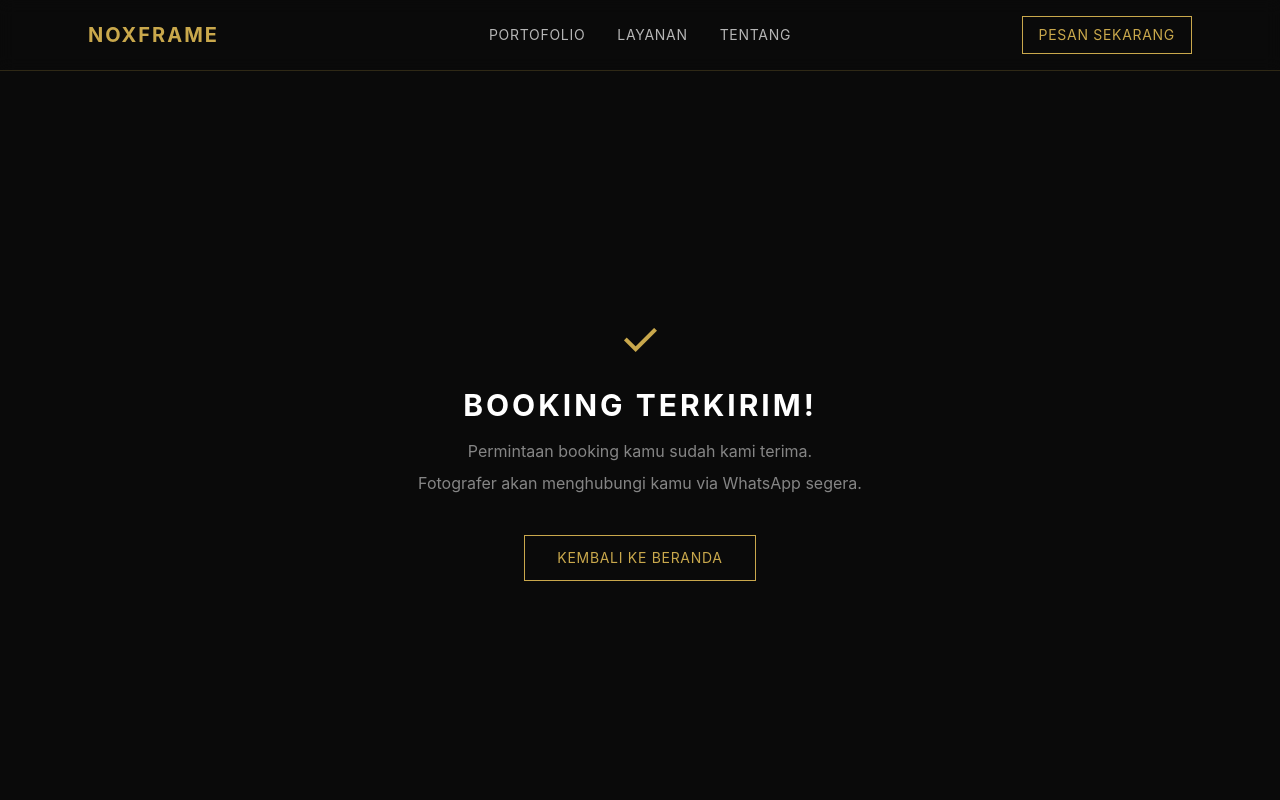
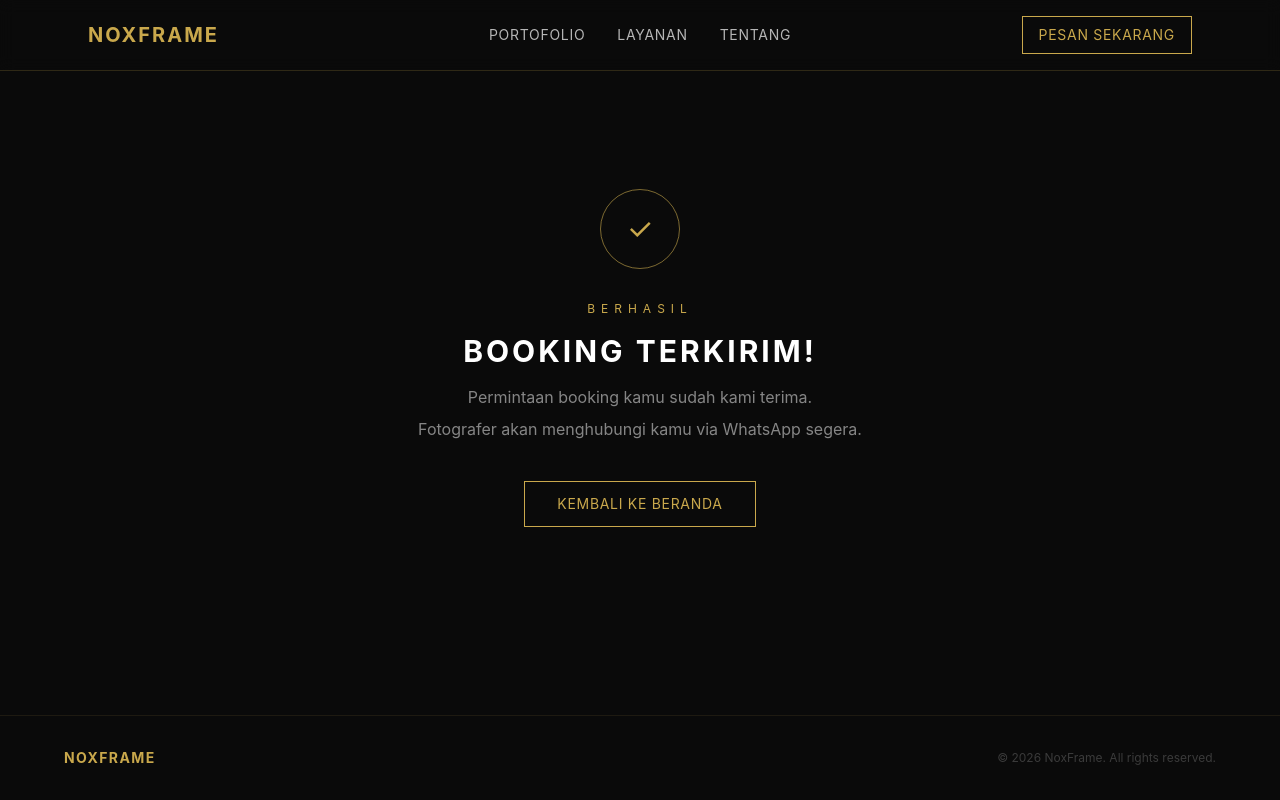
Before and after one commit to ansloki-art/NoxFrame, a React app in the folder frontend/: page /booking/success in a window 1280 px wide. Built offline with nearby package versions, Linux system fonts and the light colour scheme; no server answers; the HTML template or start-up script is replaced by a standard one.

Commit message:
fix vercel error

```diff
--- a/frontend/src/components/AdminSidebar.jsx
+++ b/frontend/src/components/AdminSidebar.jsx
@@ -1,5 +1,5 @@
 import { useState } from 'react'
-import { Link, useNavigate } from 'react-router-dom'
+import { Link, useNavigate, useLocation } from 'react-router-dom'
 
 const links = [
   { to: '/admin', label: 'Dashboard' },
@@ -12,6 +12,7 @@ const links = [
 export default function AdminSidebar() {
   const [open, setOpen] = useState(false)
   const navigate = useNavigate()
+  const { pathname } = useLocation()
 
   function handleLogout() {
     localStorage.removeItem('token')
@@ -33,7 +34,7 @@ export default function AdminSidebar() {
         <div className="md:hidden fixed inset-0 z-40 bg-dark pt-14 px-6 flex flex-col gap-1">
           {links.map(item => (
             <Link key={item.to} to={item.to} onClick={() => setOpen(false)}
-              className="block px-4 py-3 text-white/70 hover:text-gold text-sm tracking-wider uppercase transition-colors">
+              className={`block px-4 py-3 text-sm tracking-wider uppercase transition-colors ${pathname === item.to ? 'text-gold' : 'text-white/70 hover:text-gold'}`}>
               {item.label}
             </Link>
           ))}
@@ -53,7 +54,7 @@ export default function AdminSidebar() {
         <nav className="flex-1 p-4 flex flex-col gap-1">
           {links.map(item => (
             <Link key={item.to} to={item.to}
-              className="px-4 py-3 text-white/70 hover:text-gold hover:bg-surface text-sm tracking-wider uppercase transition-all">
+              className={`px-4 py-3 text-sm tracking-wider uppercase transition-all ${pathname === item.to ? 'text-gold bg-surface' : 'text-white/70 hover:text-gold hover:bg-surface'}`}>
               {item.label}
             </Link>
           ))}
--- a/frontend/src/pages/BookingSuccess.jsx
+++ b/frontend/src/pages/BookingSuccess.jsx
@@ -1,12 +1,16 @@
 import { Link } from 'react-router-dom'
 import Navbar from '../components/Navbar'
+import Footer from '../components/Footer'
 
 export default function BookingSuccess() {
   return (
-    <div className="bg-dark min-h-screen">
+    <div className="bg-dark min-h-screen flex flex-col">
       <Navbar />
-      <div className="pt-24 flex flex-col items-center justify-center min-h-screen text-center px-6">
-        <p className="text-gold text-5xl mb-6">✓</p>
+      <div className="flex-1 flex flex-col items-center justify-center text-center px-6 py-20">
+        <div className="w-20 h-20 rounded-full border border-gold/60 flex items-center justify-center mb-8">
+          <span className="text-gold text-3xl">✓</span>
+        </div>
+        <p className="text-gold text-xs tracking-[0.5em] uppercase mb-4">Berhasil</p>
         <h1 className="text-3xl font-bold text-white uppercase tracking-widest mb-4">Booking Terkirim!</h1>
         <p className="text-white/50 mb-2">Permintaan booking kamu sudah kami terima.</p>
         <p className="text-white/50 mb-10">Fotografer akan menghubungi kamu via WhatsApp segera.</p>
@@ -14,6 +18,7 @@ export default function BookingSuccess() {
           Kembali ke Beranda
         </Link>
       </div>
+      <Footer />
     </div>
   )
 }
--- a/frontend/src/pages/Home.jsx
+++ b/frontend/src/pages/Home.jsx
@@ -1,6 +1,7 @@
 import { useState, useEffect } from 'react'
 import { Link } from 'react-router-dom'
 import Navbar from '../components/Navbar'
+import Footer from '../components/Footer'
 import heroImg from '../assets/NoxFrame.jpeg'
 import api from '../lib/api'
 
@@ -55,13 +56,18 @@ export default function Home() {
         </div>
         <div className="grid grid-cols-1 md:grid-cols-3 gap-4">
           {photos.map(photo => (
-            <div key={photo.id} className="overflow-hidden">
+            <div key={photo.id} className="overflow-hidden relative group">
               <img
                 src={photo.image_url}
                 alt={photo.caption || 'NoxFrame'}
-                className="w-full h-64 object-cover hover:scale-105 transition-transform duration-500"
+                className="w-full h-64 object-cover group-hover:scale-105 transition-transform duration-700"
                 loading="lazy"
               />
+              {photo.caption && (
+                <div className="absolute inset-0 bg-dark/60 opacity-0 group-hover:opacity-100 transition-opacity duration-300 flex items-end p-4">
+                  <p className="text-white/90 text-sm tracking-wide">{photo.caption}</p>
+                </div>
+              )}
             </div>
           ))}
         </div>
@@ -73,6 +79,7 @@ export default function Home() {
         </div>
       </section>
 
+      <Footer />
     </div>
   )
 }
--- a/frontend/src/pages/Services.jsx
+++ b/frontend/src/pages/Services.jsx
@@ -49,7 +49,7 @@ export default function Services() {
         ) : (
           <div className="grid grid-cols-1 md:grid-cols-3 gap-6">
             {filtered.map(pkg => (
-              <div key={pkg.id} className="border border-gold/20 p-6 md:p-8 hover:border-gold/60 transition-all">
+              <div key={pkg.id} className="border border-gold/20 p-6 md:p-8 hover:border-gold/60 hover:-translate-y-1 transition-all duration-300">
                 <p className="text-gold text-xs tracking-widest uppercase mb-2">Paket</p>
                 <h3 className="text-xl font-bold text-white mb-4">{pkg.name}</h3>
                 <p className="text-3xl font-bold text-gold mb-6">
--- a/frontend/src/pages/admin/Dashboard.jsx
+++ b/frontend/src/pages/admin/Dashboard.jsx
@@ -32,15 +32,15 @@ export default function AdminDashboard() {
         <h2 className="text-2xl font-bold text-white mb-2">Selamat Datang</h2>
         <p className="text-white/40 mb-8">Kelola konten NoxFrame dari sini.</p>
         <div className="grid grid-cols-1 sm:grid-cols-3 gap-4">
-          <div className="border border-gold/20 p-6">
+          <div className="border border-gold/20 p-6 hover:border-gold/50 transition-all">
             <p className="text-white/40 text-xs uppercase tracking-wider mb-1">Portofolio</p>
             <p className="text-3xl font-bold text-gold">{stats.portfolio}</p>
           </div>
-          <div className="border border-gold/20 p-6">
+          <div className="border border-gold/20 p-6 hover:border-gold/50 transition-all">
             <p className="text-white/40 text-xs uppercase tracking-wider mb-1">Paket Aktif</p>
             <p className="text-3xl font-bold text-gold">{stats.packages}</p>
           </div>
-          <div className="border border-gold/20 p-6">
+          <div className="border border-gold/20 p-6 hover:border-gold/50 transition-all">
             <p className="text-white/40 text-xs uppercase tracking-wider mb-1">Booking</p>
             <p className="text-3xl font-bold text-gold">{stats.bookings}</p>
           </div>
--- a/frontend/src/pages/admin/Packages.jsx
+++ b/frontend/src/pages/admin/Packages.jsx
@@ -140,7 +140,7 @@ export default function AdminPackages() {
           {packages.length === 0 ? (
             <p className="text-white/40">Belum ada paket.</p>
           ) : packages.map(pkg => (
-            <div key={pkg.id} className="border border-gold/20 p-6 flex items-start sm:items-center justify-between gap-4 flex-wrap">
+            <div key={pkg.id} className="border border-gold/20 p-6 flex flex-col sm:flex-row sm:items-center sm:justify-between gap-4">
               <div>
                 <p className="text-white font-bold">{pkg.name}</p>
                 <p className="text-gold text-sm">Rp {pkg.price.toLocaleString('id-ID')} · {pkg.duration_hours}</p>
```
